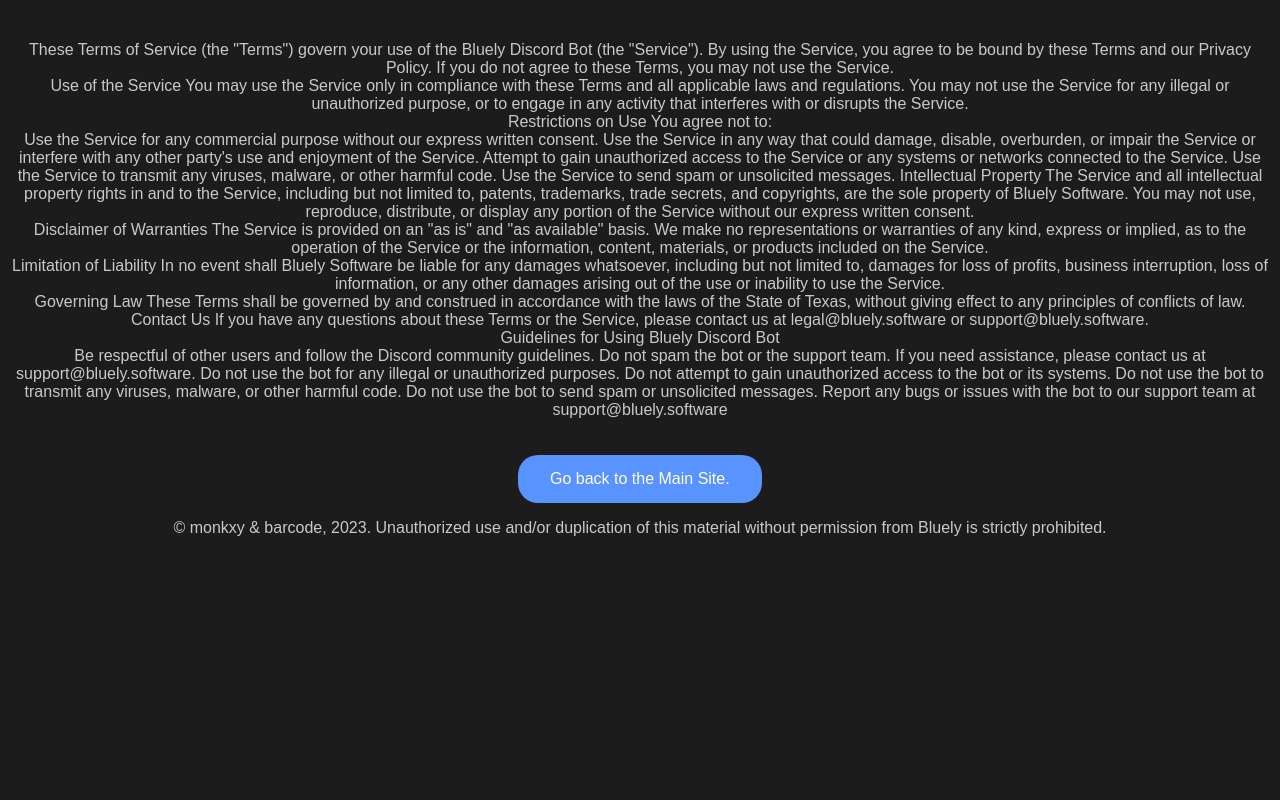
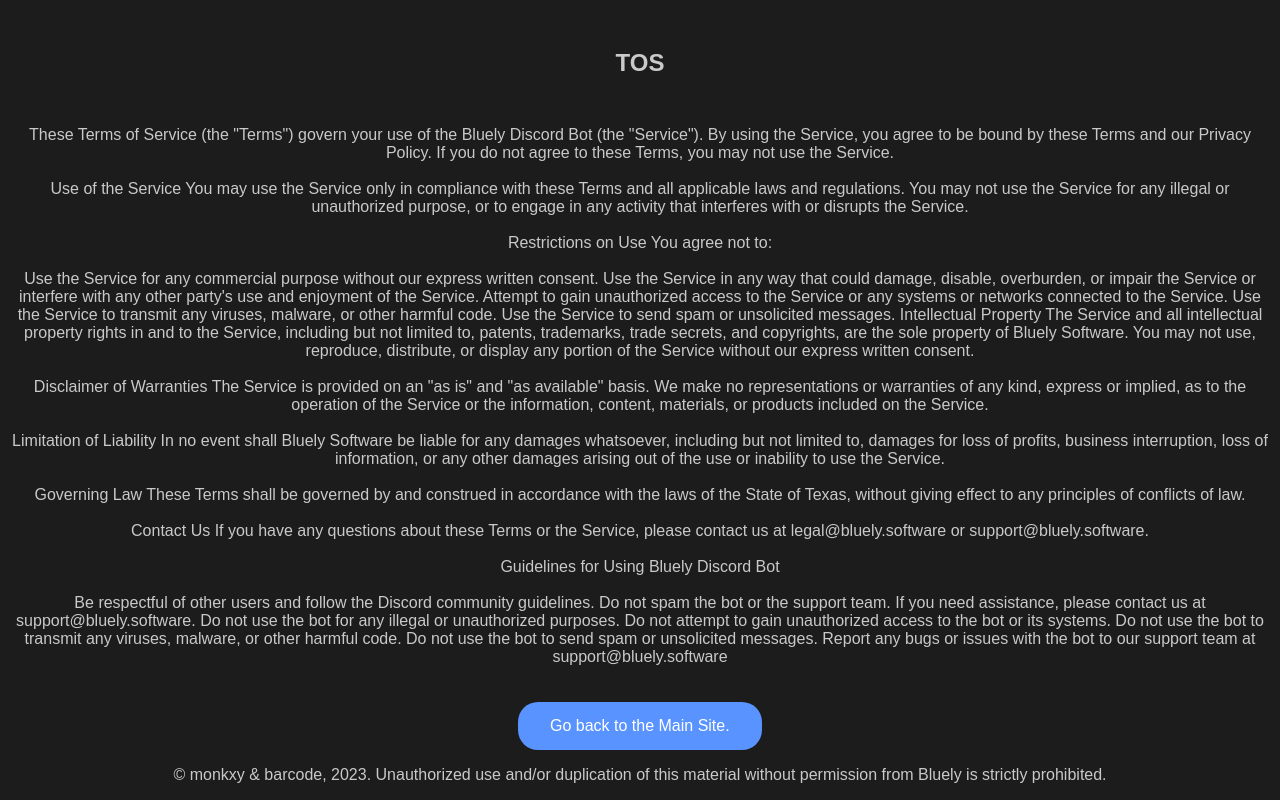
Before and after one commit to BluelySoftware/bluely.software, a plain HTML site: page tos.html in a window 1280 px wide. Drawn offline with Linux system fonts and the light colour scheme.

Commit message:
Update tos.html

```diff
--- a/tos.html
+++ b/tos.html
@@ -14,14 +14,18 @@
     <meta name="viewport" content="width=device-width, initial-scale=1.0"/>
   </head>
   <body>
+        <h3 class="text-center" id="start-menu">TOS</h3>
     <p class="text-center" id="start-menu">
      These Terms of Service (the "Terms") govern your use of the Bluely Discord Bot (the "Service"). By using the Service, you agree to be bound by these Terms and our Privacy Policy. If you do not agree to these Terms, you may not use the Service.
 </br>
+  </br>
 Use of the Service
 You may use the Service only in compliance with these Terms and all applicable laws and regulations. You may not use the Service for any illegal or unauthorized purpose, or to engage in any activity that interferes with or disrupts the Service.
 </br>
+</br>
 Restrictions on Use
 You agree not to:
+</br>
 </br>
 Use the Service for any commercial purpose without our express written consent.
 Use the Service in any way that could damage, disable, overburden, or impair the Service or interfere with any other party's use and enjoyment of the Service.
@@ -31,19 +35,25 @@ Use the Service to send spam or unsolicited messages.
 Intellectual Property
 The Service and all intellectual property rights in and to the Service, including but not limited to, patents, trademarks, trade secrets, and copyrights, are the sole property of Bluely Software. You may not use, reproduce, distribute, or display any portion of the Service without our express written consent.
 </br>
+</br>
 Disclaimer of Warranties
 The Service is provided on an "as is" and "as available" basis. We make no representations or warranties of any kind, express or implied, as to the operation of the Service or the information, content, materials, or products included on the Service.
+</br>
 </br>
 Limitation of Liability
 In no event shall Bluely Software be liable for any damages whatsoever, including but not limited to, damages for loss of profits, business interruption, loss of information, or any other damages arising out of the use or inability to use the Service.
 </br>
+</br>
 Governing Law
 These Terms shall be governed by and construed in accordance with the laws of the State of Texas, without giving effect to any principles of conflicts of law.
+</br>
 </br>
 Contact Us
 If you have any questions about these Terms or the Service, please contact us at legal@bluely.software or support@bluely.software.
 </br>
+</br>
 Guidelines for Using Bluely Discord Bot
+</br>
 </br>
 Be respectful of other users and follow the Discord community guidelines.
 Do not spam the bot or the support team. If you need assistance, please contact us at support@bluely.software.
```
